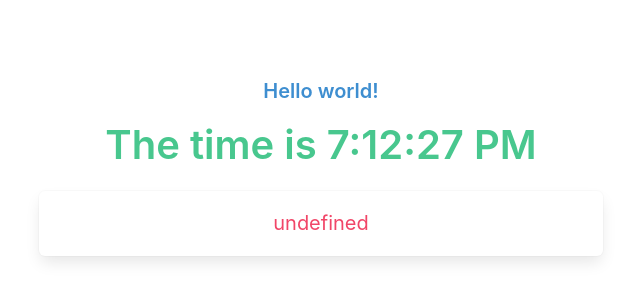
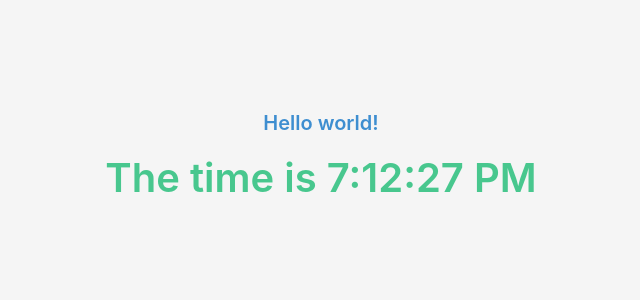
Before and after one commit to Paul-Cl-ark/svelte-clock, a Svelte app: page / in a window 1280 px wide. Shown: the part 232-532 px from the top of the page, without its empty margins (319-959 px from the left). Built offline with nearby package versions, Linux system fonts and the light colour scheme; no server answers.

Commit message:
feat: 🎸 add fade transition

```diff
--- a/src/App.svelte
+++ b/src/App.svelte
@@ -4,6 +4,7 @@
   import { Button } from 'svelma'
   import { time } from './stores.js'
   import { onMount } from 'svelte'
+  import { fade } from 'svelte/transition'
 
   let quote
 
@@ -23,7 +24,7 @@
 </script>
 
 <main>
-  <div class="hero is-fullheight">
+  <div class="hero is-fullheight has-background-light">
     <div class="hero-body">
       <div class="container">
         <div class="content">
@@ -34,9 +35,11 @@
         </div>
         <div class="columns">
           <div class="column is-6 is-offset-3">
-            <div class="box">
+            {#if quote}
+            <div transition:fade class="box">
               <p class="subtitle has-text-danger">{quote}</p>
             </div>
+            {/if}
           </div>
         </div>
       </div>
```
